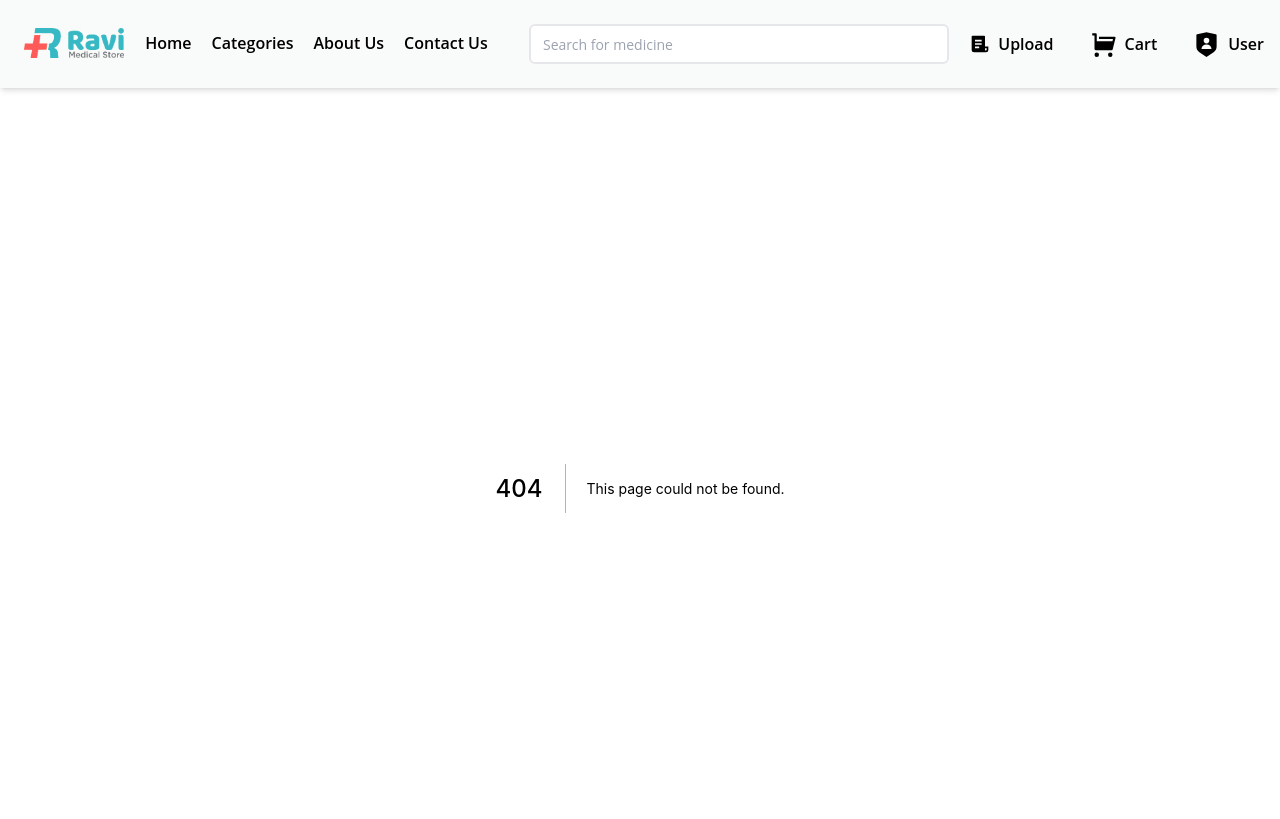
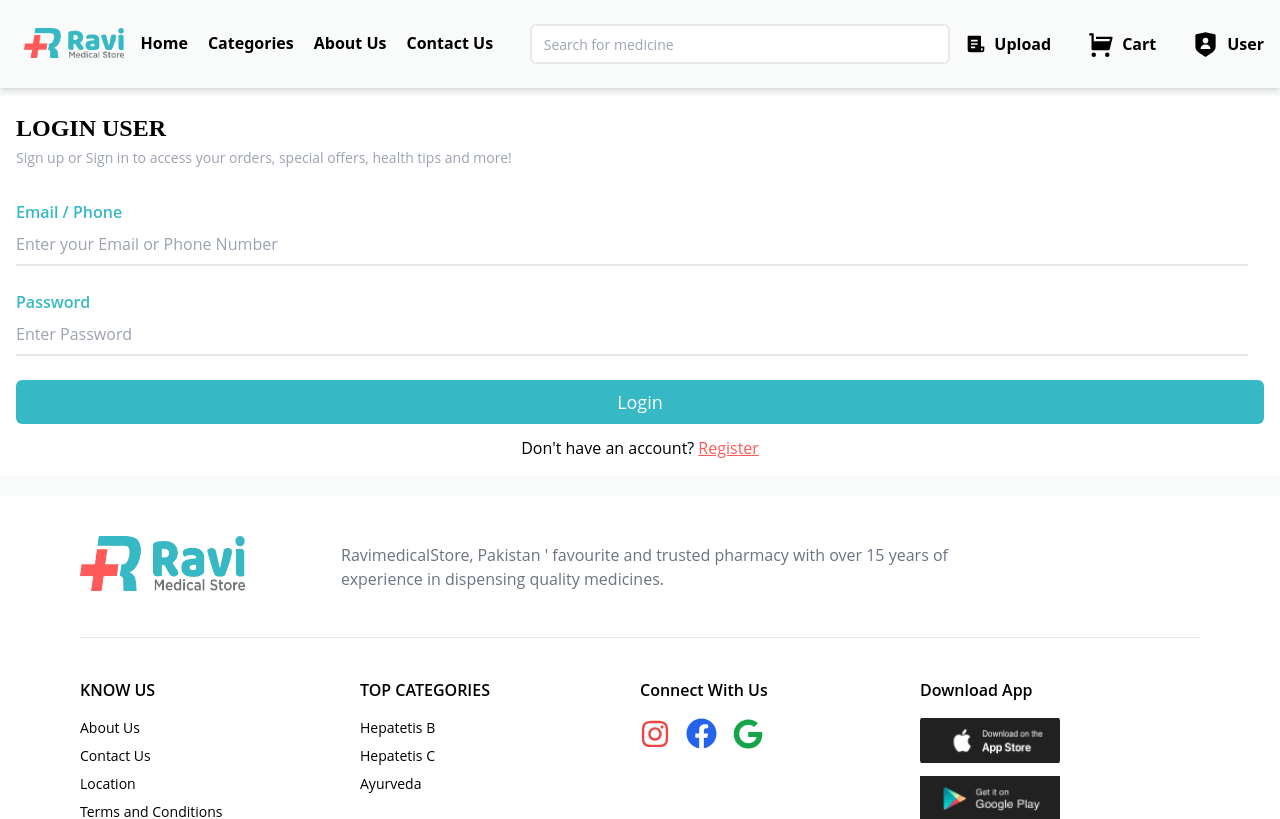
Before and after one commit to kunals131/EParmacy, a Next.js app in the folder client/: page /account/login in a window 1280 px wide. Before the commit this address had no page. Shown: the top 819 px of the page. Built offline with nearby package versions, Linux system fonts and the light colour scheme.

Commit message:
Added Login Page

```diff
--- a/client/components/Header.jsx
+++ b/client/components/Header.jsx
@@ -14,14 +14,14 @@ const DekstopHeader = ({className})=>{
 
 const HeaderItem = ({title,link, className})=>{
     const router = useRouter();
-    const [active,setActive] = useState(router.pathname===link);
+    const [active,setActive] = useState(router.pathname==link);
     useEffect(()=>{
-        setActive(router.pathname===link);
+        setActive(router.pathname==link);
     }, [router.pathname])
     return (
         <div className='group'>
             <Link href={link}><a className={className}>{title}</a></Link>
-            <div className={`h-[2px] ${active?'scale-95':''}  scale-0 group-hover:scale-75 transition-all bg-primary`}></div>
+            <div className={`h-[2px] ${active?'scale-100':''}  scale-0 group-hover:scale-75 transition-all bg-primary`}></div>
         </div>
     )
 }
@@ -89,7 +89,7 @@ const Header = ({setShowSidebar}) => {
                 </div>
             </div>
             <div className='hidden lg:block'>
-                <div className='flex space-x-4 xl:space-x-5 lg:text-black text-white font-semibold'>
+                <div className='flex space-x-4 xl:space-x-5 lg:text-black text-white font-sans font-[600]'>
                 <HeaderItem className="text-sm 2xl:text-base" title="Home" link="/"/>
                 <HeaderItem className="text-sm 2xl:text-base" title="Categories" link={"/categories"}/>
                 <HeaderItem className="text-sm 2xl:text-base" title="About Us" link={"/about"}/>
@@ -101,17 +101,17 @@ const Header = ({setShowSidebar}) => {
             </div>
             <div className='hidden lg:block text-white lg:text-black'>
                 <div className='flex space-x-5 xl:space-x-7 2xl:space-x-9 3xl:space-x-12'>
-                <div className='flex items-center space-x-2'>
+                <div className='flex items-center space-x-2 font-sans font-[600]'>
                     <div><RiFileList3Fill size={20}/></div>
-                    <div className='font-semibold cursor-pointer text-sm 2xl:text-base'>Upload</div>
+                    <div className=' cursor-pointer text-sm 2xl:text-base'>Upload</div>
                 </div>
                 <div className='flex items-center space-x-2'>
                     <div><RiShoppingCartFill size={27}/></div>
-                    <div className='font-semibold cursor-pointer text-sm 2xl:text-base'>Cart</div>
+                    <div className=' cursor-pointer text-sm 2xl:text-base font-sans font-[600]'>Cart</div>
                 </div>
                 <div className='flex items-center space-x-2'>
                     <div><RiShieldUserFill size={27}/></div>
-                    <div className='font-semibold cursor-pointer text-sm 2xl:text-base' onClick={()=>router.push('?login=true', undefined,{shallow : true})}>User</div>
+                    <div className=' cursor-pointer text-sm 2xl:text-base font-sans font-[600]' onClick={()=>router.push('?login=true', undefined,{shallow : true})}>User</div>
                 </div>
                 </div>
             </div>
--- /dev/null
+++ b/client/pages/account/login.jsx
@@ -0,0 +1,79 @@
+import React, { useState } from 'react'
+
+
+const LoginInput = ({name, type,id,label,onChange, placeholder,value})=>{
+  return (
+    <div>
+      <label htmlFor={id} className="text-primary font-semibold">{label}</label>
+      <div className='flex'>
+        {name==='phone'&&
+          <select name="code" className='w-[18%] mr-3 outline-none border-b-2 text-gray-500' id="code">
+            <option value="-" disabled>Select Code</option>
+            <option value="+92">+92 (Pakistan)</option>
+            <option value="+91">+91 (India)</option>
+
+          </select>
+      }
+      <input type={type} onChange={onChange} value={value} name={name} id={id} placeholder={placeholder} className="py-2 outline-none border-b-2 w-full" />
+      </div>
+    </div>
+
+  )
+}
+
+const initialState = {
+  fullName : "",
+  password : "",
+  confirmPassword : "",
+  email : "",
+  phone : "",
+  username : "",
+}
+
+const Login = () => {
+  const [isLogin,setIsLogin] = useState(true);
+  const [userForm, setUserForm] = useState(initialState);
+  const [error,setError] = useState("");
+  const handleChange =(e)=> {
+    setUserForm((prev)=>{
+      return {...prev,[e.target.name] : e.target.value}
+    });
+
+  };
+  const handleSubmit = ()=>{
+    if (isLogin) {
+      const {username,password} = userForm;
+      const formData = {username,password};
+      console.log(formData);
+    }
+    else {
+      const {fullName,password,confirmPassword,phone,email} = userForm;
+      const formData = {fullName,password,phone,email,confirmPassword};
+      console.log(formData);
+    }
+  }
+
+  return (
+    <div className='bg-white p-4 mt-2'>
+      <div className='text-2xl font-semibold font-poppins'>
+        {isLogin?'LOGIN USER':'REGISTER USER'}
+      </div>
+      <div className={`text-sm ${error&&'text-red-600'} text-gray-400 mt-1`}>{!error?"Sign up or Sign in to access your orders, special offers, health tips and more!":`* ${error}`}</div>
+      <div className='mt-8 space-y-6 pr-4'>
+      {!isLogin&&<LoginInput onChange={handleChange} value={userForm.fullName} name="fullName" id="fullName"  label="Full Name" placeholder="Enter Full Name" type="text"/>}
+        {!isLogin&&<LoginInput type="text" onChange={handleChange} value={userForm.phone} name="phone" id="phone" placeholder="Enter Phone Number" label="Phone Number"/>}
+        {!isLogin&&<LoginInput onChange={handleChange} value={userForm.email} type="email" name="email" id="email" placeholder="Enter Email Address" label="Email"/>}
+        {isLogin&&<LoginInput onChange={handleChange} value={userForm.username} name="username" id="username"  label="Email / Phone" placeholder="Enter your Email or Phone Number" type="email"/>}
+        <LoginInput name="password" id="password" onChange={handleChange} value={userForm.password}  label="Password" placeholder="Enter Password" type="password"/>
+        {!isLogin&&<LoginInput type="password" onChange={handleChange} value={userForm.confirmPassword} name="confirmPassword" id="confirmPassword" placeholder="Re-Enter Password" label="Confirm Password"/>}
+
+      </div>
+      <div className='w-[100%] text-center mt-6'>
+        <div onClick={handleSubmit} className='w-[100%] bg-primary py-2 text-white text-lg rounded-md'>{isLogin?'Login':"Register"}</div>
+      </div>
+        <div className='text-center mt-3'>{isLogin?"Don't have an account?":"Already Have an account?"} <span onClick={()=>setIsLogin(!isLogin)} className=' text-accent underline cursor-pointer'>{!isLogin?'Login':'Register'}</span></div>
+    </div>
+  )
+}
+
+export default Login
```
